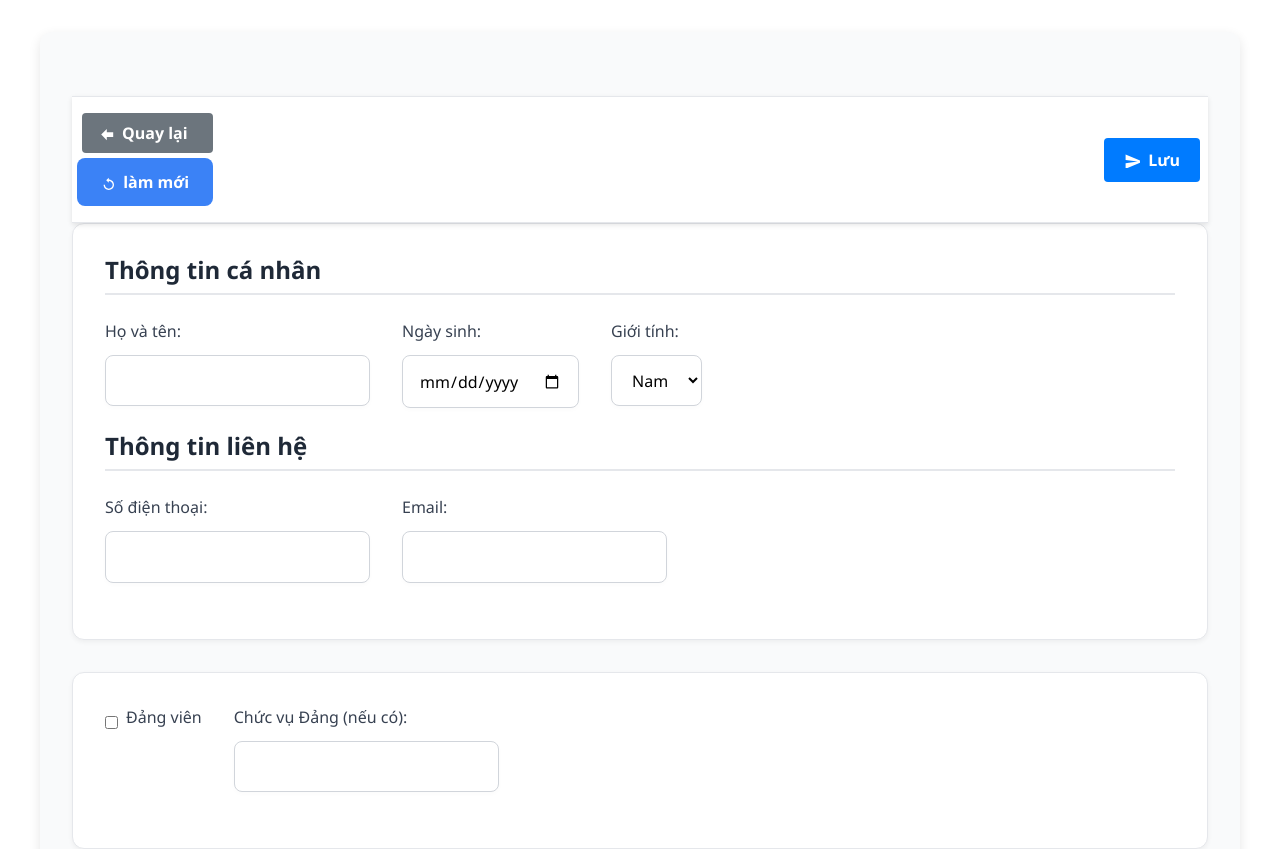
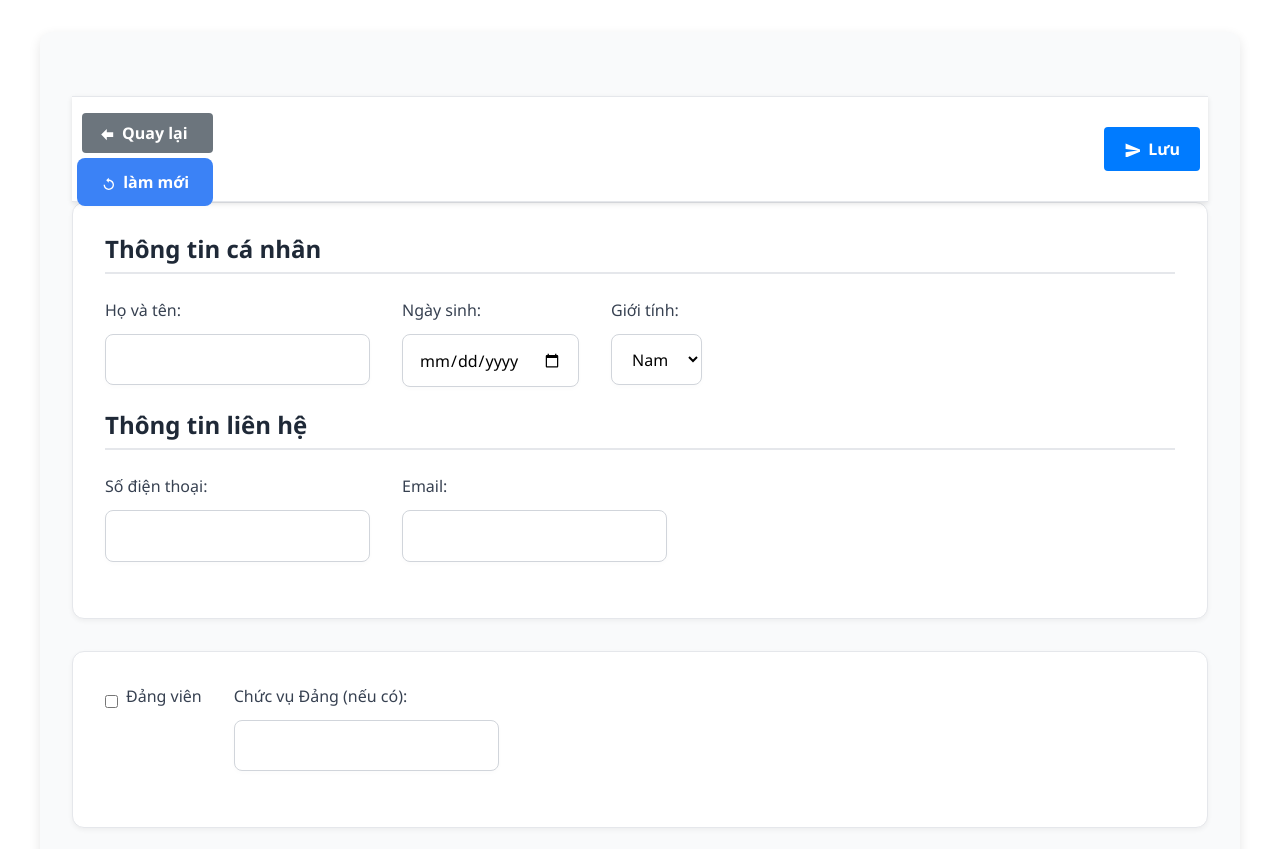
Before and after one commit to khanhle2003/managegroup-fe, an Angular app in the folder managefe/: page /add-data in a window 1280 px wide. Shown: the top 849 px of the page. Built offline with nearby package versions, Linux system fonts and the light colour scheme.

Commit message:
sửa lại giao diện

```diff
--- a/managefe/src/app/components/add/add.component.html
+++ b/managefe/src/app/components/add/add.component.html
@@ -1,7 +1,7 @@
 <div class="form-container">
   <form (ngSubmit)="saveData()">
     <div class="form-actions">
-        <div style="max-height:72;">
+        <div style="max-height:72px;">
           <a href="/data-table" style="margin-left: 10px; padding: 8px 16px; background-color: #6c757d; color: white; text-decoration: none; border: none; border-radius: 4px; display: flex; align-items: center; gap: 8px; cursor: pointer;" class="btn btn-back">
             <svg xmlns="http://www.w3.org/2000/svg" viewBox="0 0 20 20" width="16" height="16" fill="currentColor">
               <path d="M11 19l-7-7 7-7v4h8v6h-8v4z"></path>
```
